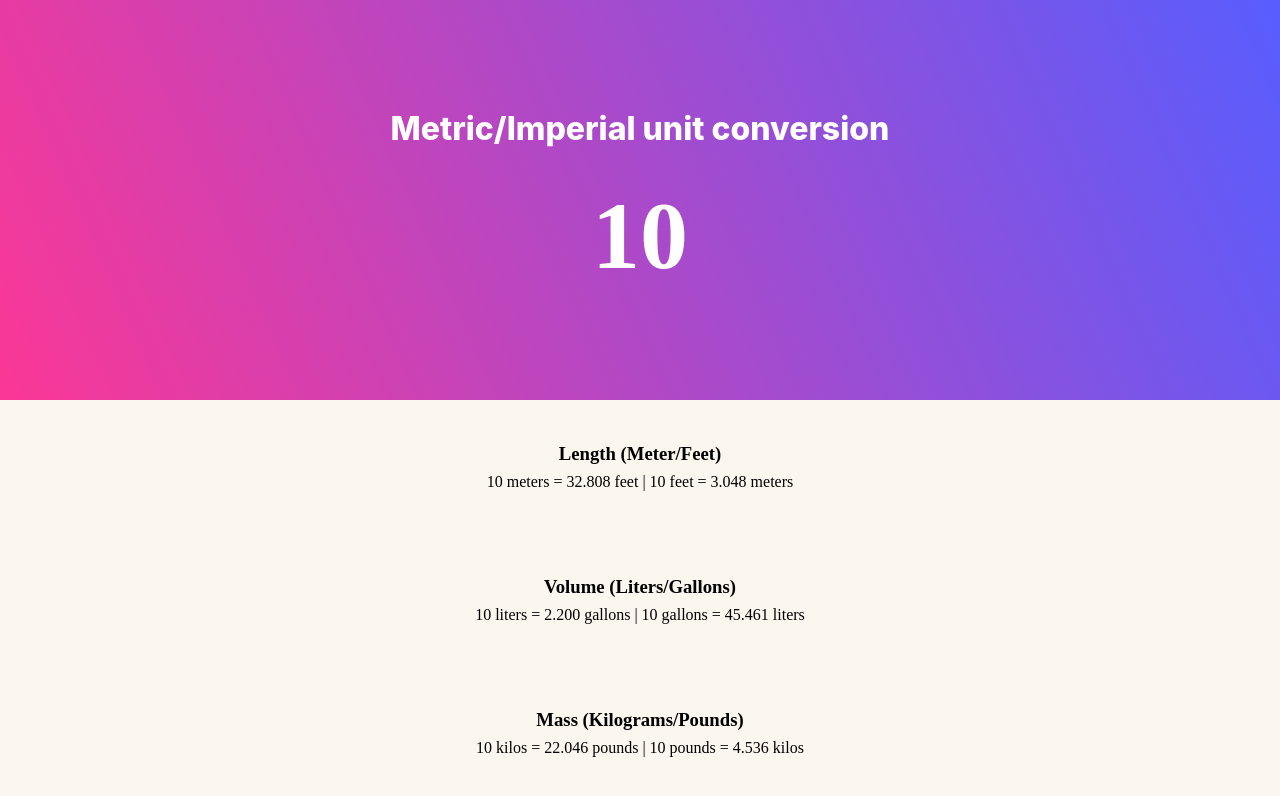
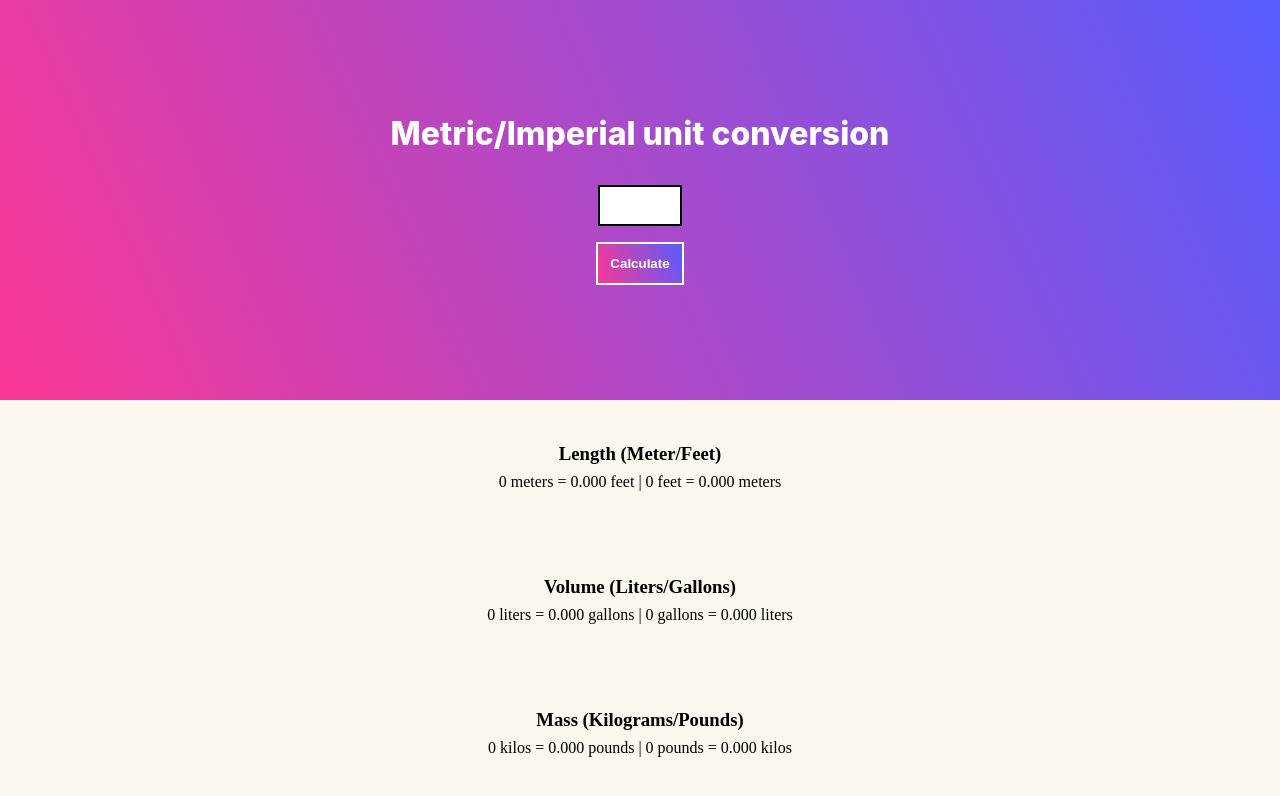
Before and after one commit to VasireddyGanesh/Unit-Converter_WebApp, a plain HTML site: page index.html in a window 1280 px wide. Drawn offline with Linux system fonts and the light colour scheme.

Commit message:
final commit

```diff
--- a/app.js
+++ b/app.js
@@ -1,8 +1,33 @@
-let value=10;
-document.getElementById('box').innerText=value;
+function calculate() {
+    let value = parseInt(document.getElementById("box").value);
 
-document.getElementById('res1').innerText=value+" meters = "+(value*3.28084).toFixed(3)+" feet | "+value+" feet = "+(value*0.3048).toFixed(3)+" meters";
+    document.getElementById("res1").innerText =
+        value +
+        " meters = " +
+        (value * 3.28084).toFixed(3) +
+        " feet | " +
+        value +
+        " feet = " +
+        (value * 0.3048).toFixed(3) +
+        " meters";
 
-document.getElementById('res2').innerText=value+" liters = "+(value*0.2199692).toFixed(3)+" gallons | "+value +" gallons = "+(value*4.54609).toFixed(3)+ " liters";
+    document.getElementById("res2").innerText =
+        value +
+        " liters = " +
+        (value * 0.2199692).toFixed(3) +
+        " gallons | " +
+        value +
+        " gallons = " +
+        (value * 4.54609).toFixed(3) +
+        " liters";
 
-document.getElementById('res3').innerText=value+" kilos = "+(value*2.204623).toFixed(3)+" pounds | "+value+" pounds = "+(value*0.4535924).toFixed(3)+ " kilos";
+    document.getElementById("res3").innerText =
+        value +
+        " kilos = " +
+        (value * 2.204623).toFixed(3) +
+        " pounds | " +
+        value +
+        " pounds = " +
+        (value * 0.4535924).toFixed(3) +
+        " kilos";
+}
--- a/index.html
+++ b/index.html
@@ -14,7 +14,10 @@
                 <h2 id="heading">Metric/Imperial unit conversion</h2>
             </div>
             <div>
-                <p id="box">0</p>
+                <input type="text" name="" id="box">
+            </div>
+            <div>
+                <button id="btn" onclick="calculate()">Calculate</button>
             </div>
         </div>
         <div id="bottom">
--- a/style.css
+++ b/style.css
@@ -30,10 +30,13 @@
 }
 
 #box {
-    color: #FFFFFF;
-    font-size: 6rem;
+    font-size: 2rem;
     font-weight: 800;
-    padding-top: 2rem;
+    margin-top: 2rem;
+    width: 5rem;
+    text-align: center;
+    border-color: #000000;
+    border-style: solid;
 }
 
 
@@ -59,3 +62,13 @@
     margin-left: auto;
     margin-right: auto;
 }
+
+#btn{
+    margin-top: 1rem;
+    background: linear-gradient(246.26deg, #585DFE 0%, #FB3796 100%);
+    color: #FFFFFF;
+    padding: 12px;
+    border-style: solid;
+    border-color: #FFFFFF;
+    font-weight: 600;
+}
```
